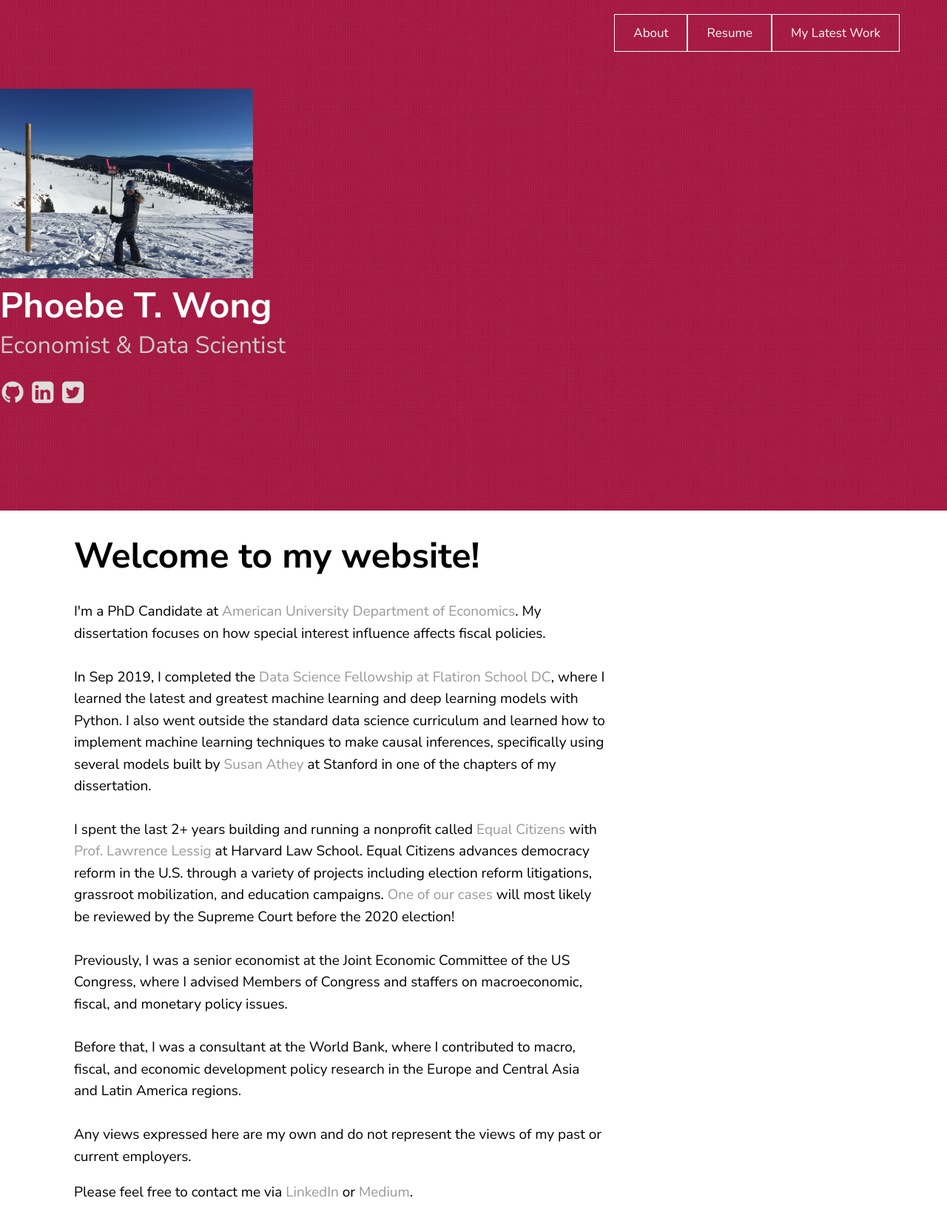
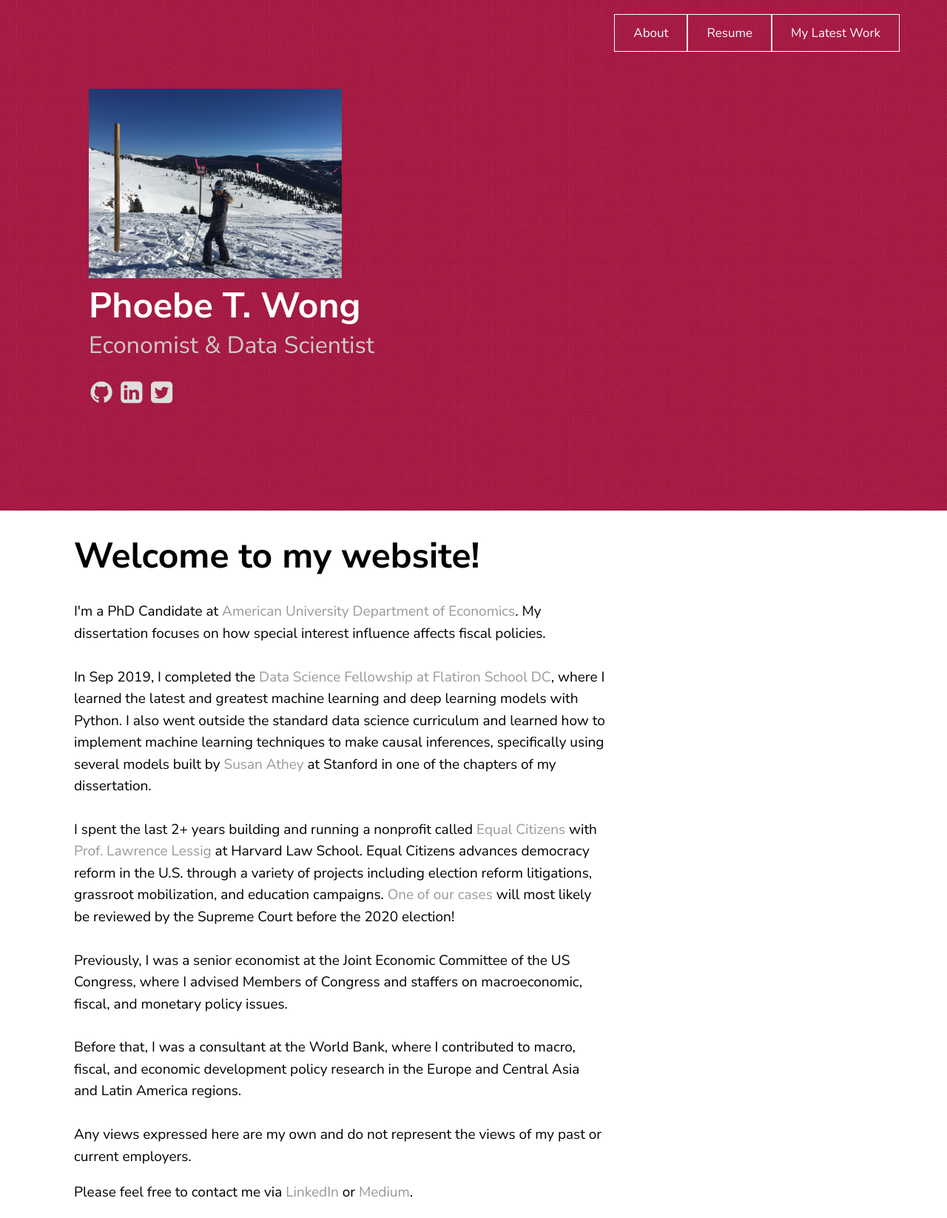
Before and after one commit to phoebetwong/phoebetwong.github.io, a Jekyll site: the page built from index.html, in a window 1280 px wide. Shown: the whole page at 74% size. Built offline with Jekyll 4.4.1, drawn with Linux system fonts in a browser that asks for light colours; a script that is not in the unit is left out.

Commit message:
Changed header padding to unpin from left side

```diff
--- a/_sass/theme.scss
+++ b/_sass/theme.scss
@@ -55,7 +55,7 @@ h4 {
 
 header {
 	// background-size: cover;
-	padding: 120px 0;
+	padding: 120px;
 	color: #fff;
 	overflow: hidden;
 	h2 {
```
